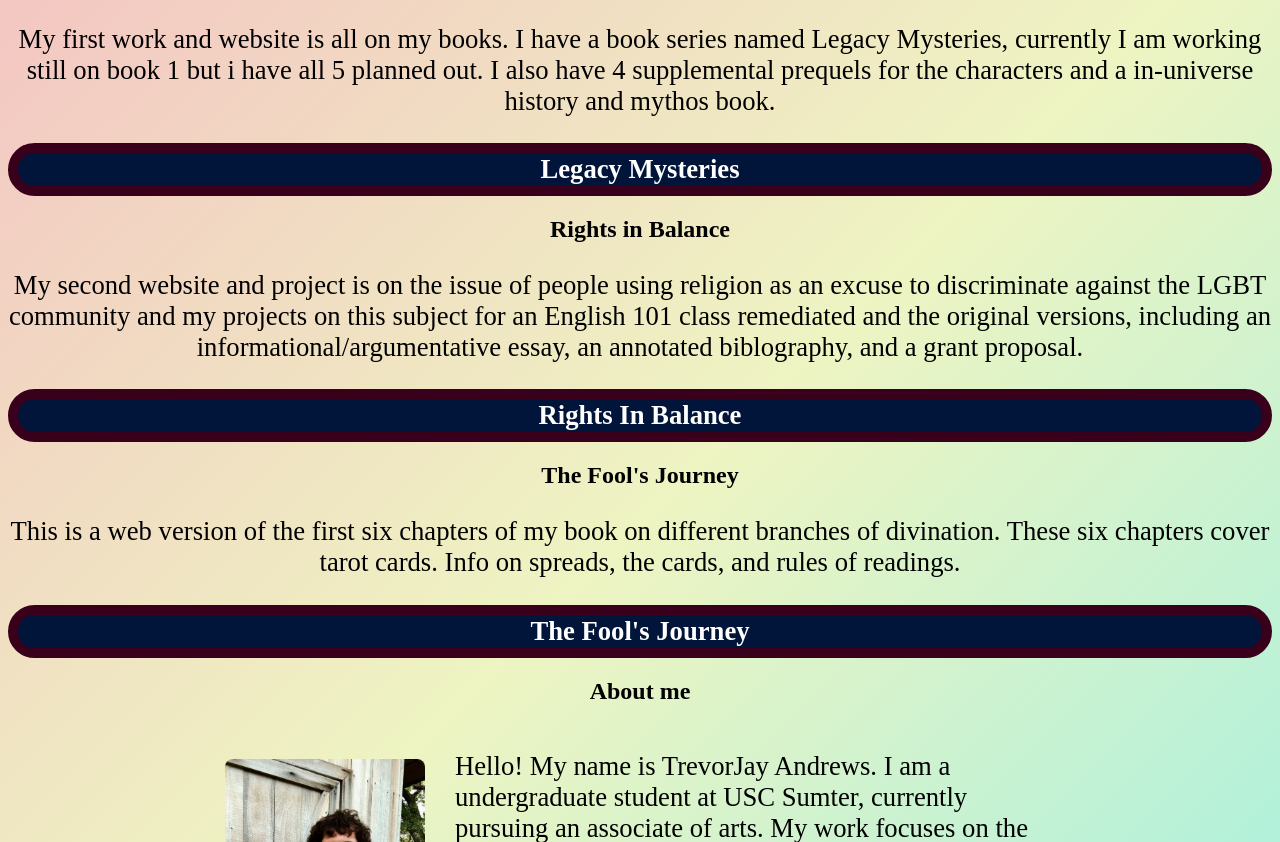
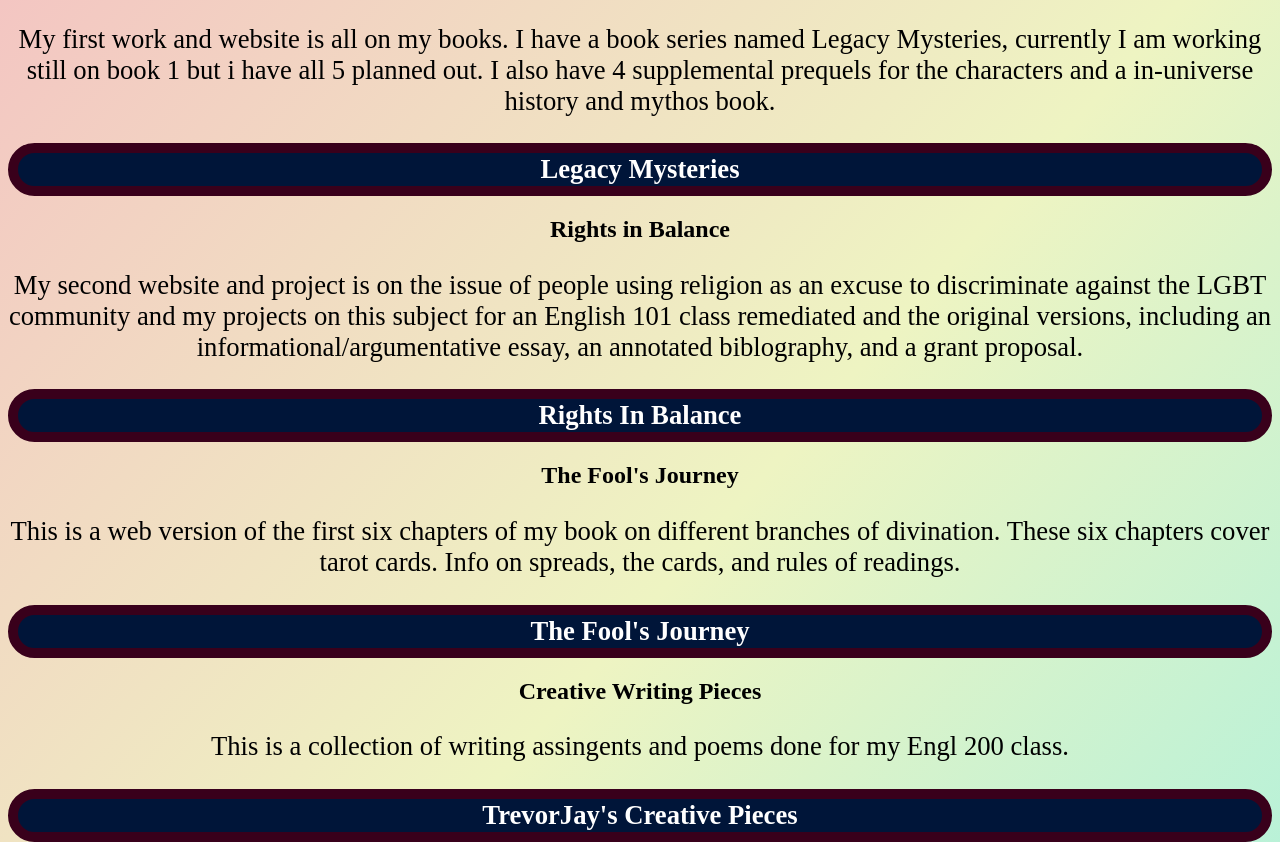
Before and after one commit to Legacy-Mystery/Portfolio, a plain HTML site: page index.html in a window 1280 px wide. Shown: the part 110-952 px from the top of the page. Drawn offline with Linux system fonts and the light colour scheme.

Commit message:
Update index.html

```diff
--- a/index.html
+++ b/index.html
@@ -14,6 +14,9 @@
     <h2>The Fool's Journey</h2>
     <p>This is a web version of the first six chapters of my book on different branches of divination. These six chapters cover tarot cards. Info on spreads, the cards, and rules of readings.</p>
     <a href="https://legacy-mystery.github.io/The-Fools-Journey/index.html">The Fool's Journey</a>
+    <h2>Creative Writing Pieces</h2>
+    <p>This is a collection of writing assingents and poems done for my Engl 200 class.</p>
+    <a href="https://legacy-mystery.github.io/Creative-Pieces/">TrevorJay's Creative Pieces</a>
     <h2>About me</h2>
     <div class="about-section">
       <img src="Senior_Picture.jpg" alt="Image description" />
```
